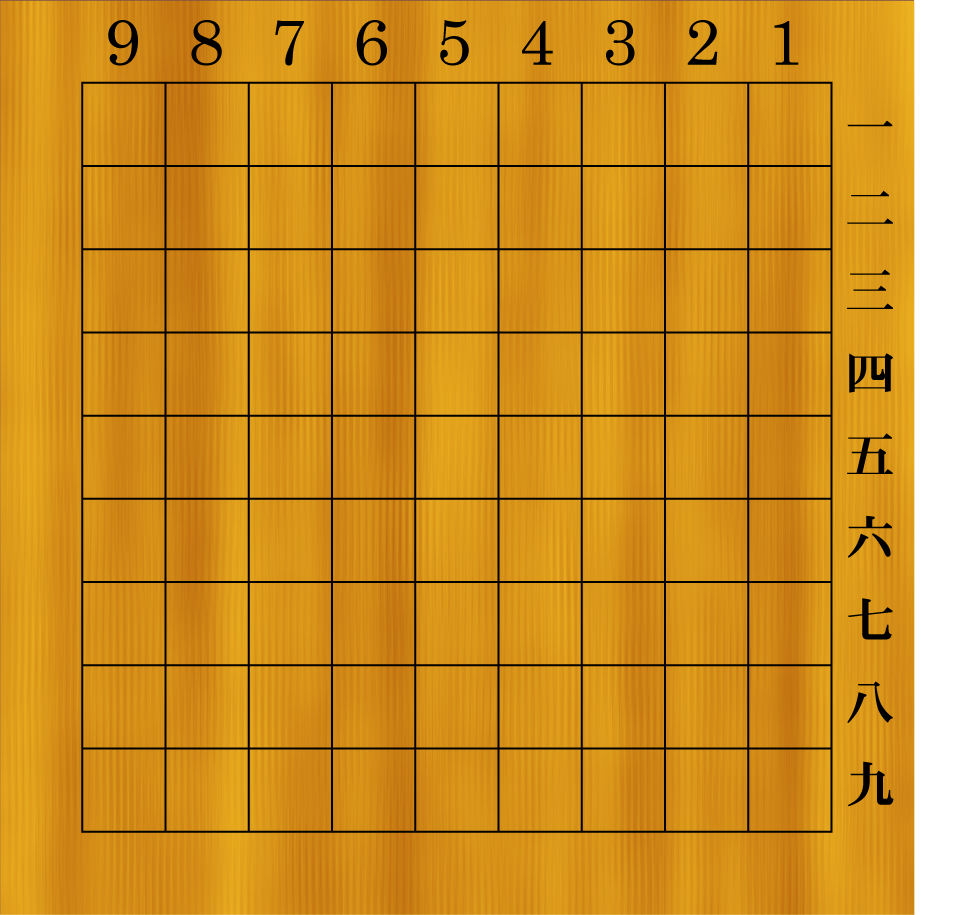
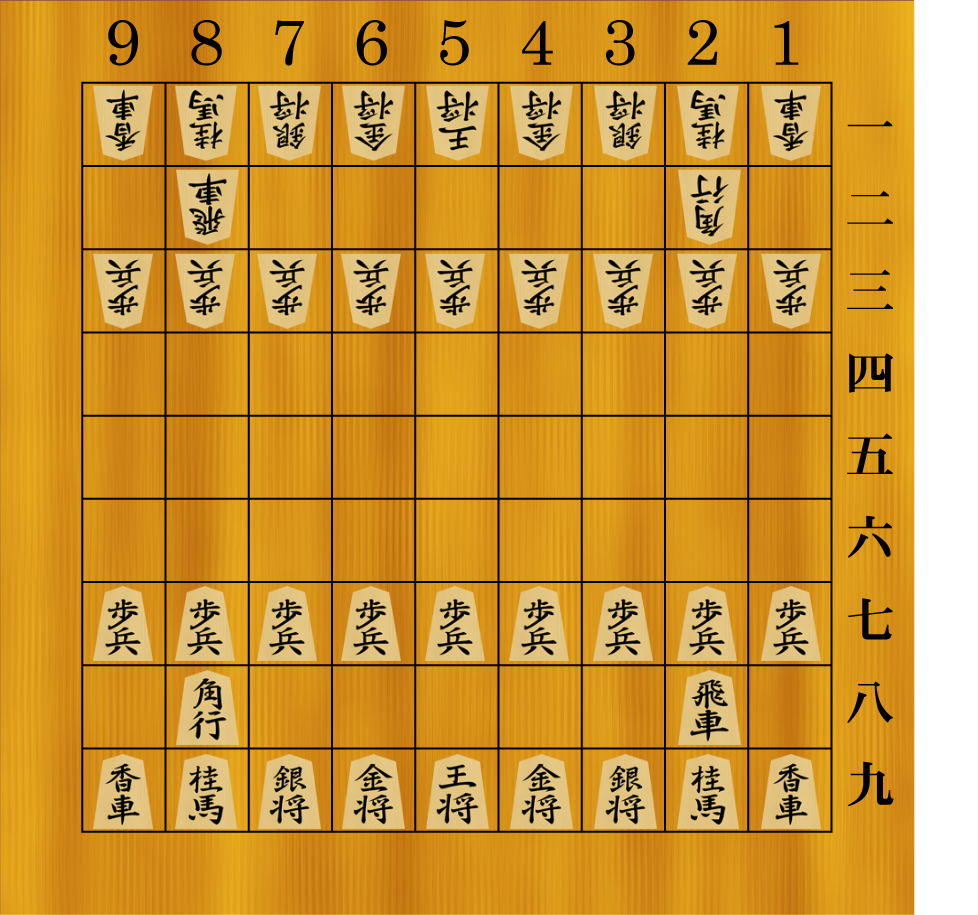
Before and after one commit to masinc/shogi-ts, a React (Create React App) app: page / in a window 1280 px wide. Shown: the whole page, without its empty margins (0-978 px from the left). Built offline with nearby package versions, Linux system fonts and the light colour scheme.

Commit message:
駒を追加

```diff
--- a/src/Board.tsx
+++ b/src/Board.tsx
@@ -1,8 +1,52 @@
 import React from "react";
 import "./Board.css";
+import Piece from "./Piece";
+function Board() {
+  return (
+    <div className="Board">
+      <Piece player="White" type="Lance" position={{ row: 1, col: 1 }} />
+      <Piece player="White" type="Knight" position={{ row: 1, col: 2 }} />
+      <Piece player="White" type="Silver" position={{ row: 1, col: 3 }} />
+      <Piece player="White" type="Gold" position={{ row: 1, col: 4 }} />
+      <Piece player="White" type="King" position={{ row: 1, col: 5 }} />
+      <Piece player="White" type="Gold" position={{ row: 1, col: 6 }} />
+      <Piece player="White" type="Silver" position={{ row: 1, col: 7 }} />
+      <Piece player="White" type="Knight" position={{ row: 1, col: 8 }} />
+      <Piece player="White" type="Lance" position={{ row: 1, col: 9 }} />
+      <Piece player="White" type="Rook" position={{ row: 2, col: 8 }} />
+      <Piece player="White" type="Bishop" position={{ row: 2, col: 2 }} />
+      <Piece player="White" type="Pawn" position={{ row: 3, col: 1 }} />
+      <Piece player="White" type="Pawn" position={{ row: 3, col: 2 }} />
+      <Piece player="White" type="Pawn" position={{ row: 3, col: 3 }} />
+      <Piece player="White" type="Pawn" position={{ row: 3, col: 4 }} />
+      <Piece player="White" type="Pawn" position={{ row: 3, col: 5 }} />
+      <Piece player="White" type="Pawn" position={{ row: 3, col: 6 }} />
+      <Piece player="White" type="Pawn" position={{ row: 3, col: 7 }} />
+      <Piece player="White" type="Pawn" position={{ row: 3, col: 8 }} />
+      <Piece player="White" type="Pawn" position={{ row: 3, col: 9 }} />
 
-function Board() {
-  return <div className="Board"></div>;
+      <Piece player="Black" type="Lance" position={{ row: 9, col: 1 }} />
+      <Piece player="Black" type="Knight" position={{ row: 9, col: 2 }} />
+      <Piece player="Black" type="Silver" position={{ row: 9, col: 3 }} />
+      <Piece player="Black" type="Gold" position={{ row: 9, col: 4 }} />
+      <Piece player="Black" type="King" position={{ row: 9, col: 5 }} />
+      <Piece player="Black" type="Gold" position={{ row: 9, col: 6 }} />
+      <Piece player="Black" type="Silver" position={{ row: 9, col: 7 }} />
+      <Piece player="Black" type="Knight" position={{ row: 9, col: 8 }} />
+      <Piece player="Black" type="Lance" position={{ row: 9, col: 9 }} />
+      <Piece player="Black" type="Rook" position={{ row: 8, col: 2 }} />
+      <Piece player="Black" type="Bishop" position={{ row: 8, col: 8 }} />
+      <Piece player="Black" type="Pawn" position={{ row: 7, col: 1 }} />
+      <Piece player="Black" type="Pawn" position={{ row: 7, col: 2 }} />
+      <Piece player="Black" type="Pawn" position={{ row: 7, col: 3 }} />
+      <Piece player="Black" type="Pawn" position={{ row: 7, col: 4 }} />
+      <Piece player="Black" type="Pawn" position={{ row: 7, col: 5 }} />
+      <Piece player="Black" type="Pawn" position={{ row: 7, col: 6 }} />
+      <Piece player="Black" type="Pawn" position={{ row: 7, col: 7 }} />
+      <Piece player="Black" type="Pawn" position={{ row: 7, col: 8 }} />
+      <Piece player="Black" type="Pawn" position={{ row: 7, col: 9 }} />
+    </div>
+  );
 }
 
 export default Board;
--- /dev/null
+++ b/src/Piece.css
@@ -0,0 +1,85 @@
+div.Piece {
+  z-index: 1;
+  position: absolute;
+}
+
+div.Piece > img {
+  max-width: 90%;
+  height: auto;
+}
+
+div.Piece.White {
+  transform: rotate(180deg);
+}
+
+div.Piece.col9 {
+  left: 90px;
+}
+
+div.Piece.col8 {
+  left: 172px;
+}
+
+div.Piece.col7 {
+  left: 254px;
+}
+
+div.Piece.col6 {
+  left: 338px;
+}
+
+div.Piece.col5 {
+  left: 422px;
+}
+
+div.Piece.col4 {
+  left: 506px;
+}
+
+div.Piece.col3 {
+  left: 590px;
+}
+
+div.Piece.col2 {
+  left: 674px;
+}
+
+div.Piece.col1 {
+  left: 758px;
+}
+
+div.Piece.row1 {
+  top: 82px;
+}
+
+div.Piece.row2 {
+  top: 166px;
+}
+
+div.Piece.row3 {
+  top: 250px;
+}
+
+div.Piece.row4 {
+  top: 334px;
+}
+
+div.Piece.row5 {
+  top: 418px;
+}
+
+div.Piece.row6 {
+  top: 502px;
+}
+
+div.Piece.row7 {
+  top: 586px;
+}
+
+div.Piece.row8 {
+  top: 670px;
+}
+
+div.Piece.row9 {
+  top: 754px;
+}
--- /dev/null
+++ b/src/Piece.tsx
@@ -0,0 +1,81 @@
+import React from "react";
+import "./Piece.css";
+import piecePawn from "./recources/koma/syougi_koma01_y_13.png";
+import pieceLance from "./recources/koma/syougi_koma01_y_11.png";
+import pieceKnight from "./recources/koma/syougi_koma01_y_09.png";
+import pieceSilver from "./recources/koma/syougi_koma01_y_07.png";
+import pieceGold from "./recources/koma/syougi_koma01_y_06.png";
+import pieceBishop from "./recources/koma/syougi_koma01_y_02.png";
+import pieceRook from "./recources/koma/syougi_koma01_y_04.png";
+import pieceKing from "./recources/koma/syougi_koma01_y_01.png";
+
+const Player = ["Black", "White"] as const;
+export type Player = typeof Player[keyof typeof Player];
+
+const PieceType = [
+  "Pawn",
+  "Lance",
+  "Knight",
+  "Silver",
+  "Gold",
+  "Bishop",
+  "Rook",
+  "Ou",
+  "King",
+] as const;
+export type PieceType = typeof PieceType[keyof typeof PieceType];
+
+type Col = 1 | 2 | 3 | 4 | 5 | 6 | 7 | 8 | 9;
+type Row = 1 | 2 | 3 | 4 | 5 | 6 | 7 | 8 | 9;
+type Position = { row: Row; col: Col };
+type PositionWithHand = Position | "Hand";
+type PieceProps = {
+  player: Player;
+  position?: PositionWithHand;
+  type: PieceType;
+};
+
+function PieceImage(type: PieceType) {
+  if (type === "Pawn") {
+    return <img src={piecePawn} />;
+  } else if (type === "Lance") {
+    return <img src={pieceLance} />;
+  } else if (type === "Knight") {
+    return <img src={pieceKnight} />;
+  } else if (type === "Silver") {
+    return <img src={pieceSilver} />;
+  } else if (type === "Gold") {
+    return <img src={pieceGold} />;
+  } else if (type === "Bishop") {
+    return <img src={pieceBishop} />;
+  } else if (type === "Rook") {
+    return <img src={pieceRook} />;
+  } else if (type === "King") {
+    return <img src={pieceKing} />;
+  }
+}
+
+function Piece(props: PieceProps) {
+  function getPositionClass(posFunc: (pos: Position) => string) {
+    if (!props.position) {
+      return null;
+    }
+    if (props.position === "Hand") {
+      return null;
+    }
+    return posFunc(props.position);
+  }
+
+  const col = getPositionClass((pos) => `col${pos.col}`);
+  const row = getPositionClass((pos) => `row${pos.row}`);
+
+  return (
+    <div
+      className={["Piece", col, row, props.player].filter(Boolean).join(" ")}
+    >
+      {PieceImage(props.type)}
+    </div>
+  );
+}
+
+export default Piece;
```
